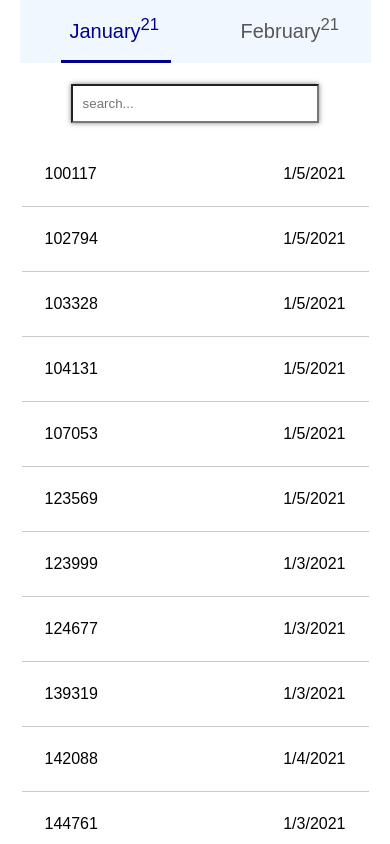
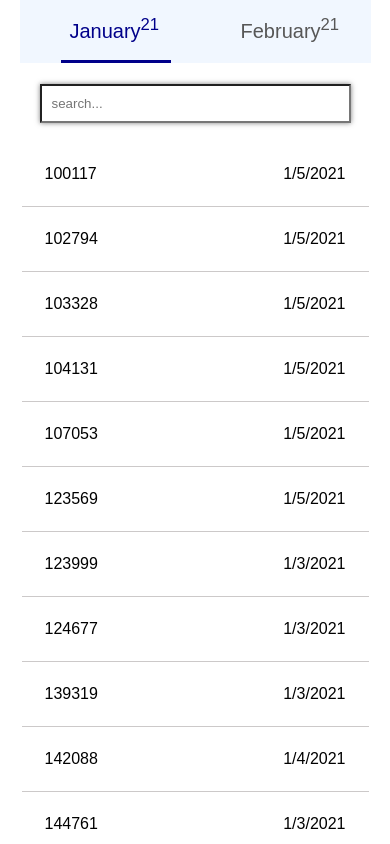
Before and after one commit to Garfeald/month-table, a plain HTML site: page index.html in a window 390 px wide. Shown: the top 844 px of the page. Drawn offline with nearby package versions, Linux system fonts and the light colour scheme.

Commit message:
add changes in css file

```diff
--- a/style.css
+++ b/style.css
@@ -125,6 +125,10 @@ body {
     .tabs-triggers__item--active::after {
         margin-left: 14%;
     }
+
+    .search{
+        width: 100%;
+    }
 }
 
 @media(max-width: 600px){
```
